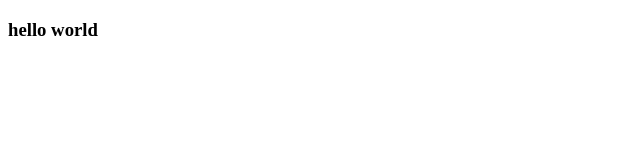
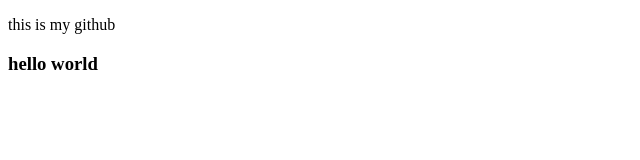
Before and after one commit to BadshaSulaiman/newgit, a plain HTML site: page index.html in a window 1280 px wide. Shown: the whole page, without its empty margins (0-640 px from the left). Drawn offline with Linux system fonts and the light colour scheme.

Commit message:
some add code

```diff
--- a/index.html
+++ b/index.html
@@ -5,6 +5,7 @@
     <meta name="viewport" content="width=device-width, initial-scale=1.0">
     <title>Document</title>
 </head>
+<p>this is my github</p>
 <body>
     <h3>hello world</h3>
 </body>
```
